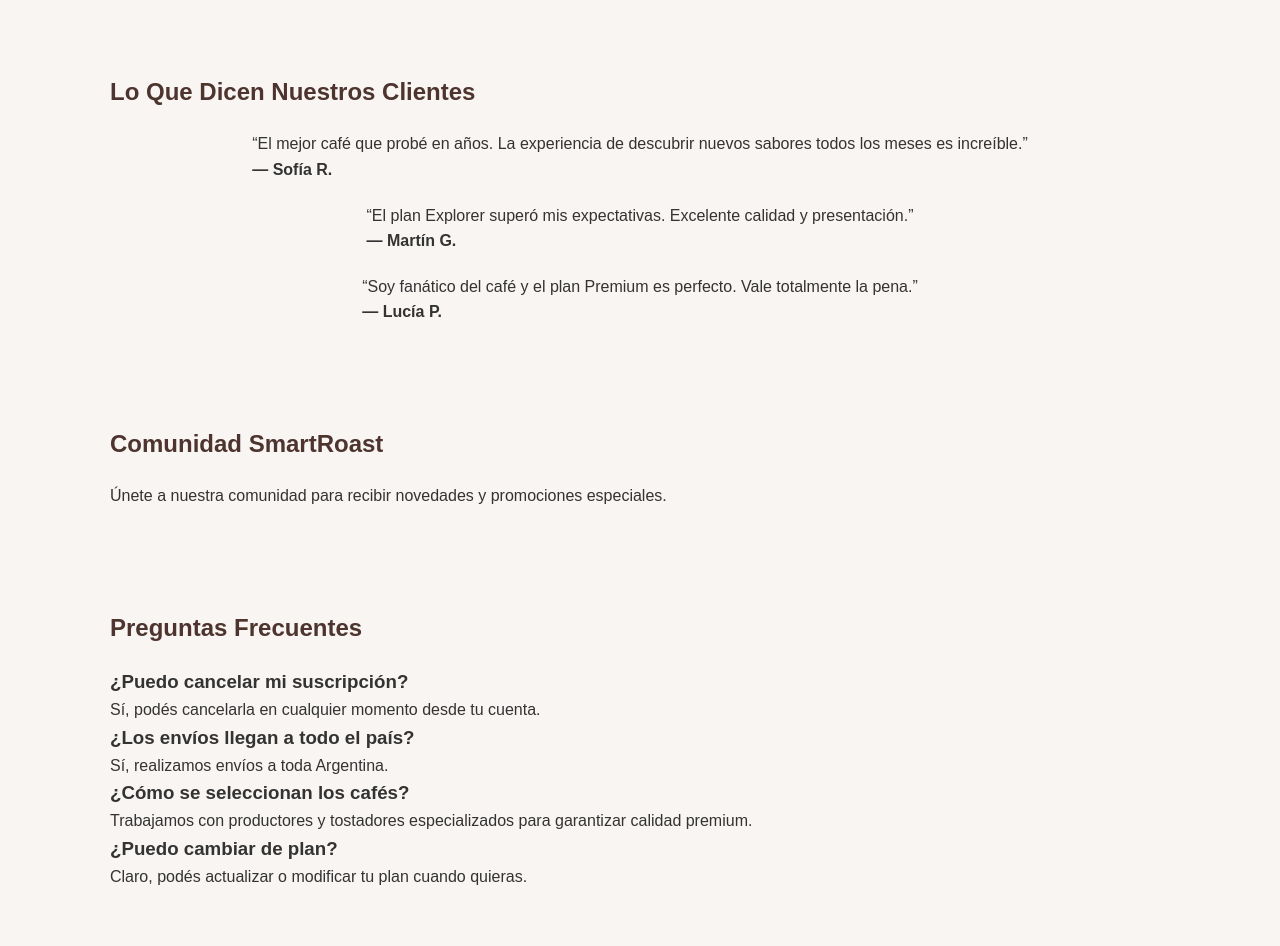
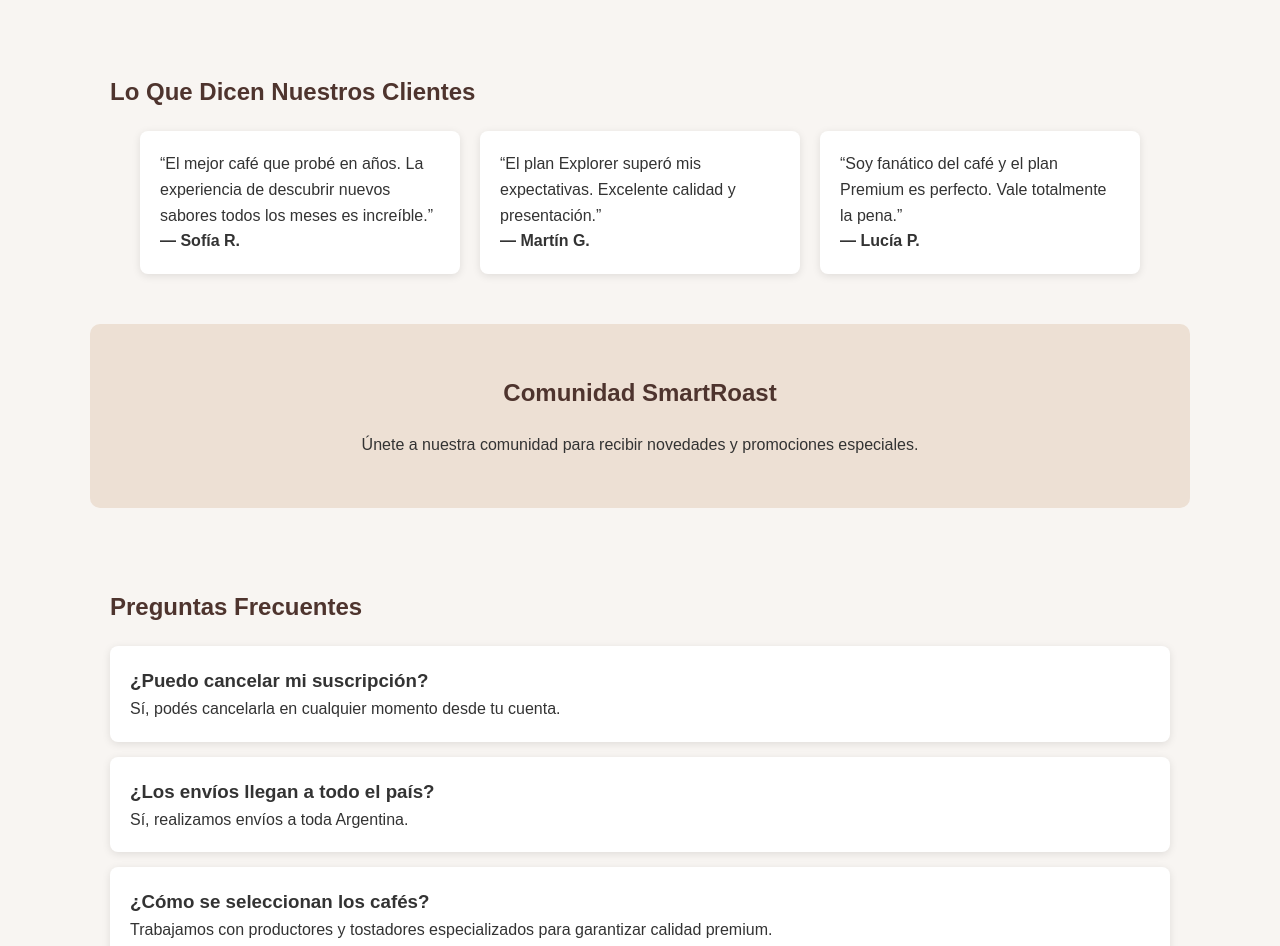
Before and after one commit to leonel22maciel/Smart-Roast-Retencion-de-Clientes-grupo-4-frontend, a plain HTML site: page frontend/index.html in a window 1280 px wide. Shown: the part 1640-2586 px from the top of the page. Drawn offline with Linux system fonts and the light colour scheme.

Commit message:
Secciones en la Hoja de estilo

```diff
--- a/frontend/style.css
+++ b/frontend/style.css
@@ -136,3 +136,27 @@
     flex-wrap: wrap;
     justify-content: center;
 }
+.testimonial{
+    background: white;
+    width: 320px;
+    padding: 20px;
+    border-radius: 8px;
+    box-shadow: 0 2px 8px rgba(0,0,0,0.1);
+}
+
+
+.faq-item{
+    background: white;
+    padding: 20px;
+    margin-bottom: 15px;
+    border-radius: 8px;
+    box-shadow: 0 2px 8px rgba(0,0,0,0.1);
+}
+
+
+aside{
+    background: #ede0d4;
+    text-align: center;
+    border-radius: 10px;
+    margin-bottom: 30px;
+}
```
